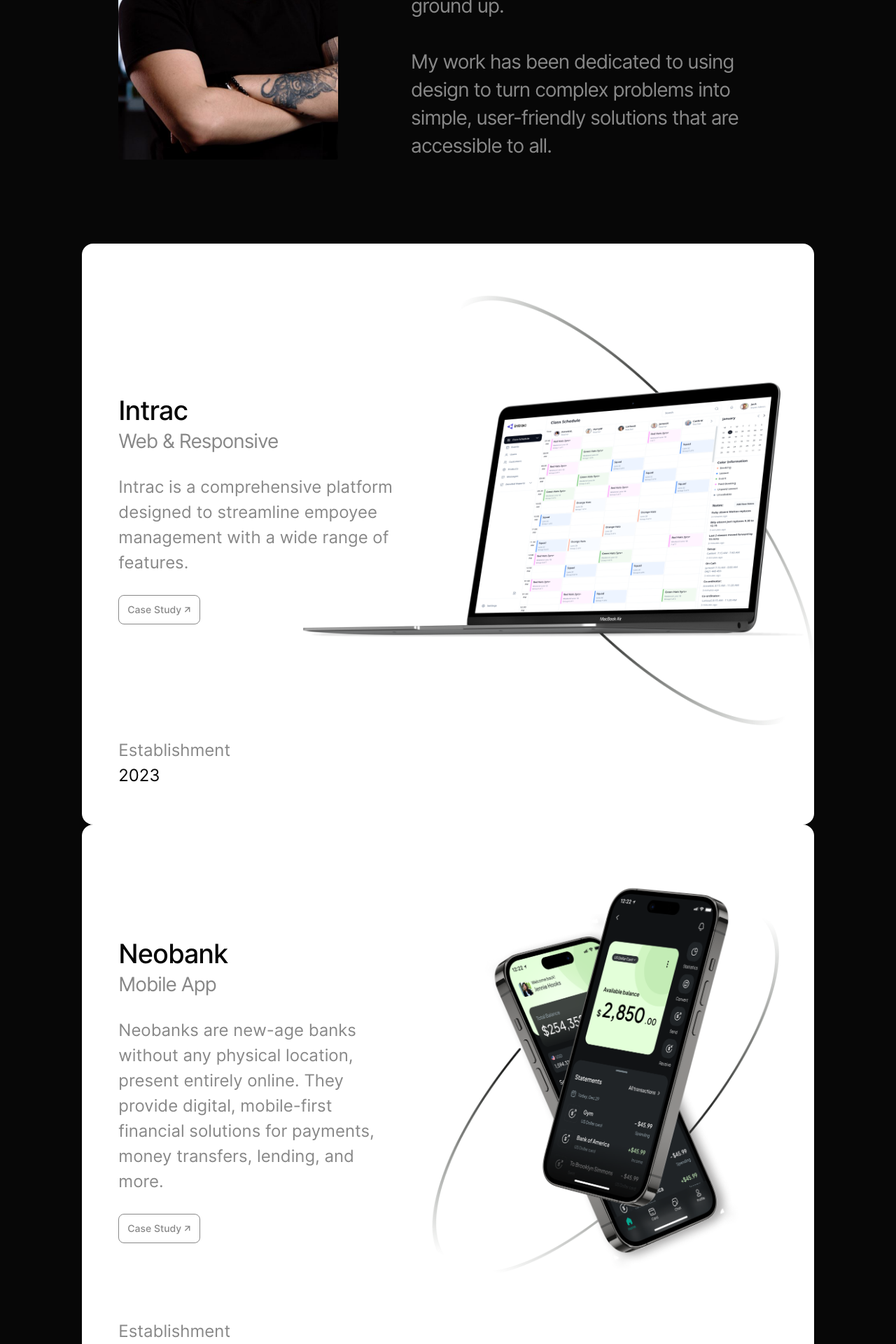
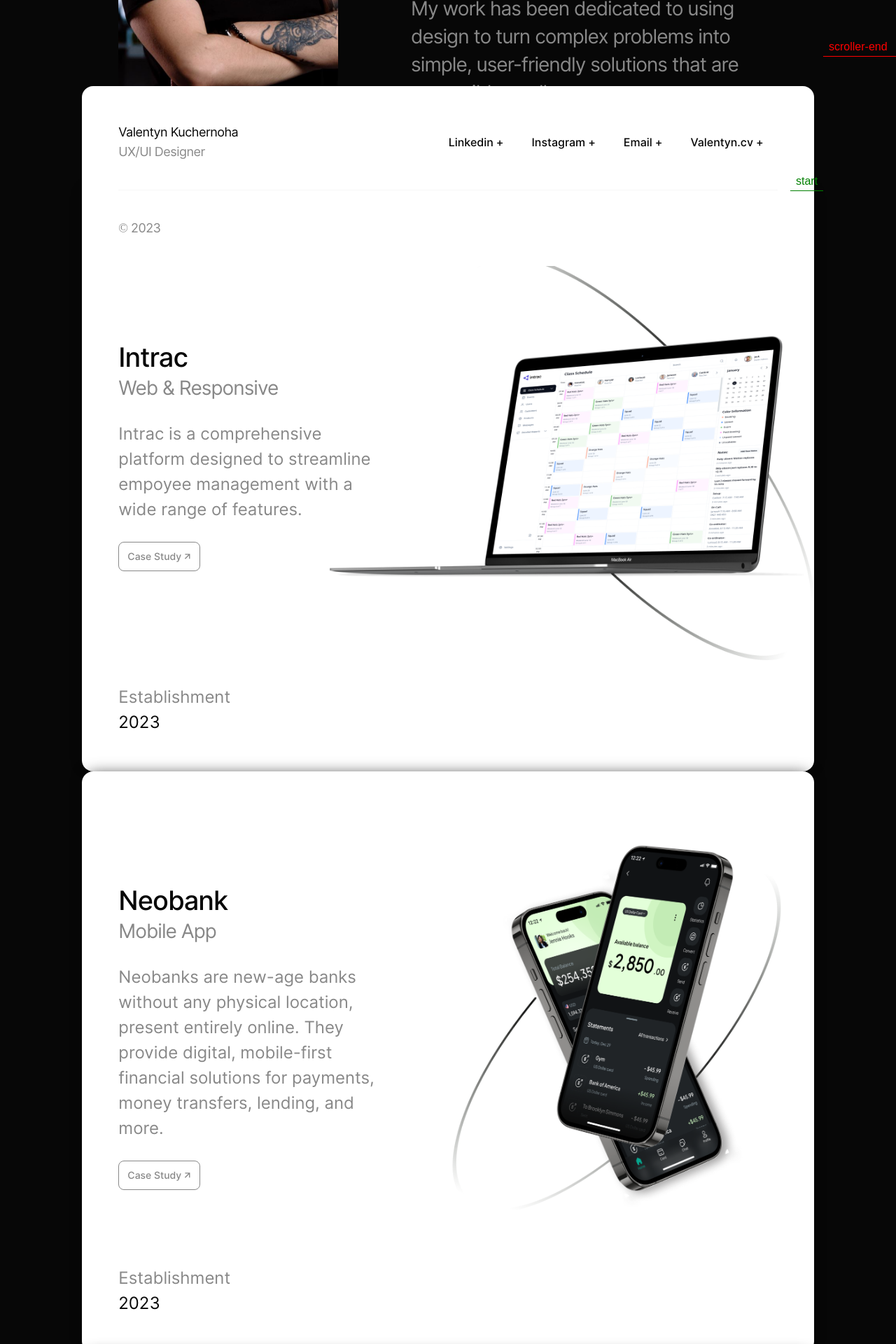
Before and after one commit to TheValentino1994/TheValentino1994.github.io, a React (Create React App) app: page / in a window 1280 px wide. Shown: the part 720-2640 px from the top of the page at 70% size. Built offline with nearby package versions, Linux system fonts and the light colour scheme.

Commit message:
Create scroll animation on home page(improvement needed)

```diff
--- a/package.json
+++ b/package.json
@@ -6,6 +6,7 @@
   "dependencies": {
     "clsx": "^1.1.1",
     "gh-pages": "^4.0.0",
+    "gsap": "^3.12.2",
     "react": "^18.1.0",
     "react-dom": "^18.1.0",
     "react-router-dom": "^6.3.0",
--- a/src/blockPages/common/Footer/footerStyles.scss
+++ b/src/blockPages/common/Footer/footerStyles.scss
@@ -4,8 +4,10 @@
 .footer {
   @extend %container;
 
+  position: fixed;
+  bottom: -300px;
+
   padding: 52px 52px 40px;
-  margin-top: 152px;
 
   background-color: $neutrals_N0;
 
--- a/src/blockPages/common/Footer/index.tsx
+++ b/src/blockPages/common/Footer/index.tsx
@@ -17,7 +17,12 @@ const Footer: FC = () => {
         </div>
 
         {SOCIALS_LIST.map((item) => (
-          <a href={item.link} target="_blank" rel="no-referrer noreferrer">
+          <a
+            key={item.title}
+            href={item.link}
+            target="_blank"
+            rel="no-referrer noreferrer"
+          >
             {item.title}
             <span>+</span>
           </a>
--- a/src/blockPages/common/Header/headerStyles.scss
+++ b/src/blockPages/common/Header/headerStyles.scss
@@ -2,7 +2,13 @@
 @import "../../../scss/colors";
 
 .header {
+  width: 100%;
   padding: 12px 0;
+
+  position: fixed;
+  z-index: 100;
+
+  background-color: $neutrals_N1000;
 
   &__container {
     @extend %container;
--- a/src/blockPages/common/Header/index.tsx
+++ b/src/blockPages/common/Header/index.tsx
@@ -11,7 +11,12 @@ const Header: FC = () => {
     <header className="header">
       <div className="header__container">
         {SOCIALS_LIST.map((item) => (
-          <a href={item.link} target="_blank" rel="no-referrer noreferrer">
+          <a
+            key={item.title}
+            href={item.link}
+            target="_blank"
+            rel="no-referrer noreferrer"
+          >
             {item.title}
             <ICONS.Utils.LinkIcon />
           </a>
--- a/src/blockPages/home/WorkItem/index.tsx
+++ b/src/blockPages/home/WorkItem/index.tsx
@@ -22,7 +22,7 @@ const WorkItem: FC<IWorkItem> = ({
   /* --------------------------------- Render ------------------------------- */
 
   return (
-    <li className="workItem">
+    <li className="workItem card">
       <div className="workItem__content">
         <div>
           <h3>{title}</h3>
--- a/src/blockPages/home/WorkItem/workItemStyles.scss
+++ b/src/blockPages/home/WorkItem/workItemStyles.scss
@@ -9,13 +9,17 @@ $contentContainerWidth: calc($containerDesktopMaxWidth - 52px * 2);
   flex-direction: column;
 
   height: 830px;
-  padding: 52px 0 52px 52px;
+  padding: 52px;
 
   border-radius: 16px;
 
   background-color: $neutrals_N0;
 
   overflow: hidden;
+
+  -webkit-box-shadow: 0px -4px 21px -8px rgba(0, 0, 0, 0.75);
+  -moz-box-shadow: 0px -4px 21px -8px rgba(0, 0, 0, 0.75);
+  box-shadow: 0px -4px 21px -8px rgba(0, 0, 0, 0.75);
 
   &__content {
     @extend %alignedRow;
@@ -73,7 +77,7 @@ $contentContainerWidth: calc($containerDesktopMaxWidth - 52px * 2);
 
     img {
       position: absolute;
-      right: 0;
+      right: -52px;
       z-index: 1;
 
       object-fit: cover;
@@ -111,6 +115,7 @@ $contentContainerWidth: calc($containerDesktopMaxWidth - 52px * 2);
         display: flex;
         align-self: center;
         position: relative;
+        right: 0;
 
         object-fit: contain;
 
--- a/src/blockPages/home/WorksList/index.tsx
+++ b/src/blockPages/home/WorksList/index.tsx
@@ -1,5 +1,5 @@
 /* ------------------------------ Basic imports ----------------------------- */
-import React, { FC } from "react";
+import { FC, useEffect } from "react";
 import "./worksListStyles.scss";
 
 /* ------------------------------- Block pages ------------------------------ */
@@ -8,15 +8,57 @@ import WorkItem from "../WorkItem";
 /* ------------------------------ Constant data ----------------------------- */
 import { WORKS_LIST } from "../../../contentData/_worksList";
 
+/* -------------------------------- Libraries ------------------------------- */
+import { gsap } from "gsap";
+import { ScrollTrigger } from "gsap/all";
+
 const WorkList: FC = () => {
+  useEffect(() => {
+    gsap.registerPlugin(ScrollTrigger);
+
+    let ctx = gsap.context(() => {
+      let cards = gsap.utils.toArray<gsap.TweenTarget>(".card");
+
+      const timeLine = gsap.timeline({
+        scrollTrigger: {
+          start: `top 76px`,
+          end: `bottom bottom`,
+          toggleActions: "play pause resume pause",
+          trigger: ".worksList__container",
+          markers: true,
+          scrub: true,
+          pin: true,
+          onLeave: (self) => {
+            self.trigger?.classList.toggle("pinned");
+            gsap.to("footer", { bottom: 0 });
+          },
+          onEnterBack: (self) => {
+            self.trigger?.classList.toggle("pinned");
+            gsap.to("footer", { bottom: -300 });
+          },
+        },
+      });
+
+      cards.forEach((card, index) => {
+        timeLine.to(card, {
+          top: 24 * index,
+        });
+      });
+    });
+
+    return () => {
+      ctx.kill();
+    };
+  }, []);
+
   /* --------------------------------- Render ------------------------------- */
 
   return (
     <section className="worksList">
-      <ul>
-        {WORKS_LIST.map((item) => (
-          <WorkItem {...item} key={item.path} />
-        ))}
+      <ul className="worksList__container">
+        {WORKS_LIST.map((item) => {
+          return <WorkItem {...item} key={item.path} />;
+        })}
       </ul>
     </section>
   );
--- a/src/blockPages/home/WorksList/worksListStyles.scss
+++ b/src/blockPages/home/WorksList/worksListStyles.scss
@@ -4,11 +4,51 @@
 $contentContainerWidth: calc($containerDesktopMaxWidth - 52px * 2);
 
 .worksList {
-  ul {
+  &__container {
     @extend %container;
+
+    transform: translate(0px, 0px) !important;
+
+    &.pinned {
+      position: fixed !important;
+      inset: 76px auto 0 auto !important;
+    }
+
+    height: calc(830px * 4);
+    margin-bottom: calc(152px);
+
+    position: relative;
 
     li:nth-child(2n + 1) img {
       width: calculatePercentage(788px, $contentContainerWidth);
+    }
+
+    li:not(:first-child) {
+      position: absolute;
+      width: 100%;
+    }
+
+    li:nth-child(1) {
+      top: 0;
+
+      z-index: 1;
+    }
+
+    li:nth-child(2) {
+      top: calc(830px * 1);
+      z-index: 2;
+    }
+
+    li:nth-child(3) {
+      top: calc(830px * 2);
+
+      z-index: 3;
+    }
+
+    li:nth-child(4) {
+      top: calc(830px * 3);
+
+      z-index: 4;
     }
   }
 
```
Also changed, not shown: 1 other file (tests, documents, lock files or other folders).
